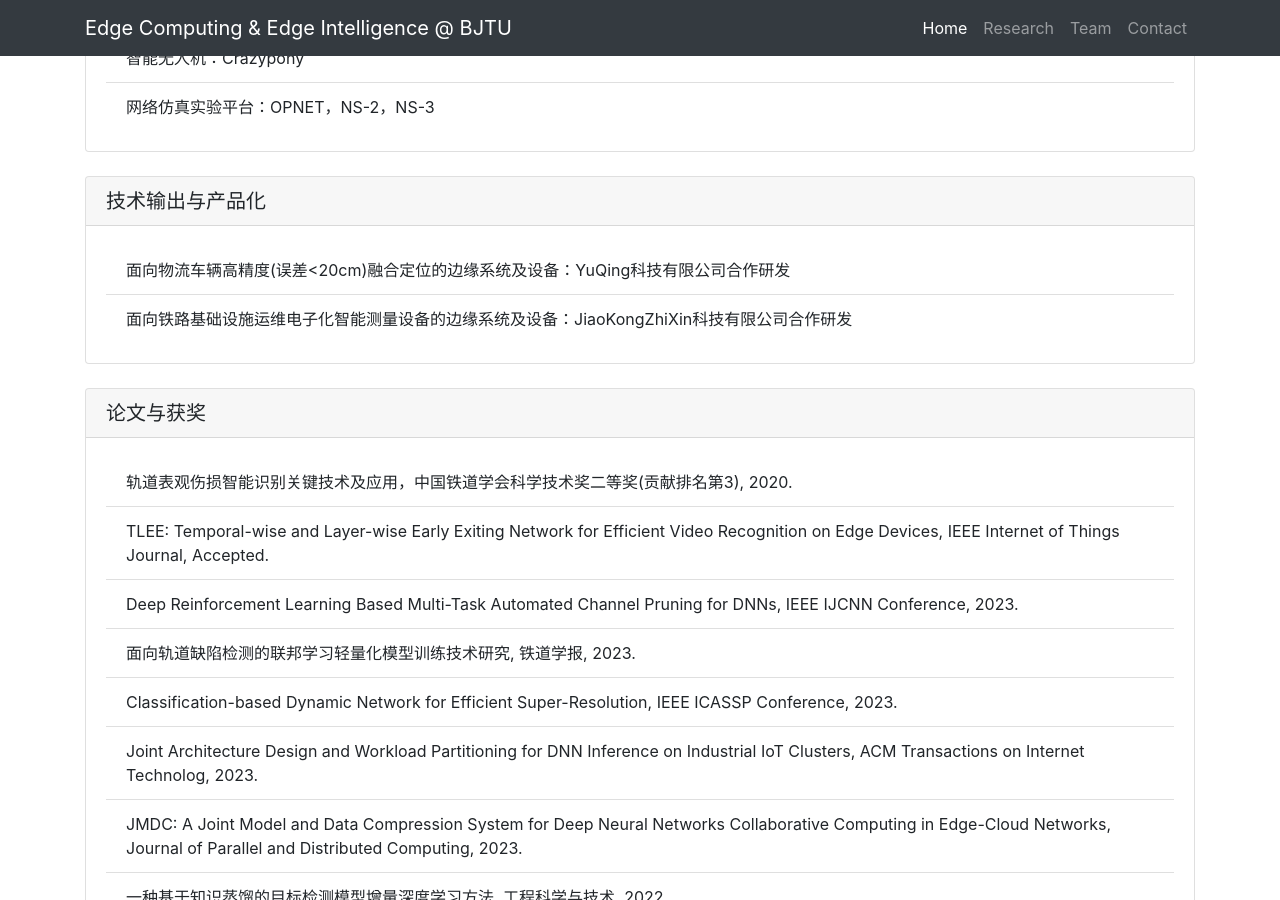
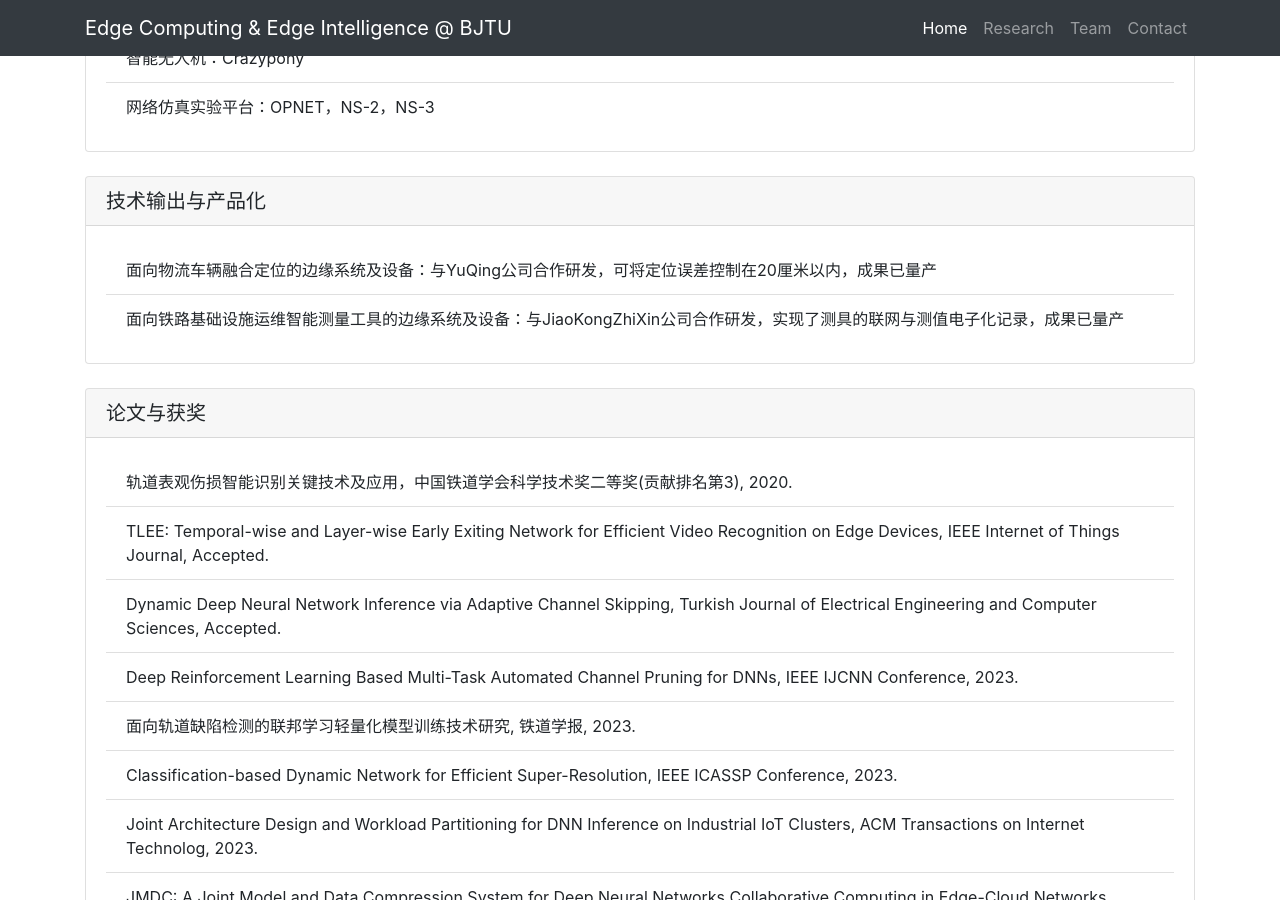
Before and after one commit to fangvv/Homepage, a Jekyll site: the page Edgecomp/index.html, which Jekyll copies as it is, in a window 1280 px wide and 900 px high, scrolled down 2527 px. Built offline with Jekyll 4.4.1, drawn with Linux system fonts in a browser that asks for light colours; comment, search, counter and statistics services are not loaded.

Commit message:
update paper and output

```diff
--- a/Edgecomp/index.html
+++ b/Edgecomp/index.html
@@ -134,8 +134,8 @@
   <h5 class="card-header">技术输出与产品化</h5>
   <div class="card-body">
     <ul class="list-group list-group-flush">
-      <li class="list-group-item">面向物流车辆高精度(误差<20cm)融合定位的边缘系统及设备：YuQing科技有限公司合作研发</li>
-      <li class="list-group-item">面向铁路基础设施运维电子化智能测量设备的边缘系统及设备：JiaoKongZhiXin科技有限公司合作研发</li>
+      <li class="list-group-item">面向物流车辆融合定位的边缘系统及设备：与YuQing公司合作研发，可将定位误差控制在20厘米以内，成果已量产</li>
+      <li class="list-group-item">面向铁路基础设施运维智能测量工具的边缘系统及设备：与JiaoKongZhiXin公司合作研发，实现了测具的联网与测值电子化记录，成果已量产</li>
     </ul>
   </div>
 </div>
@@ -147,6 +147,7 @@
     <ul class="list-group list-group-flush">
       <li class="list-group-item">轨道表观伤损智能识别关键技术及应用，中国铁道学会科学技术奖二等奖(贡献排名第3), 2020.</li>
       <li class="list-group-item">TLEE: Temporal-wise and Layer-wise Early Exiting Network for Efficient Video Recognition on Edge Devices, IEEE Internet of Things Journal, Accepted.</li>
+      <li class="list-group-item">Dynamic Deep Neural Network Inference via Adaptive Channel Skipping, Turkish Journal of Electrical Engineering and Computer Sciences, Accepted.</li>
       <li class="list-group-item">Deep Reinforcement Learning Based Multi-Task Automated Channel Pruning for DNNs, IEEE IJCNN Conference, 2023.</li>
       <li class="list-group-item">面向轨道缺陷检测的联邦学习轻量化模型训练技术研究, 铁道学报, 2023.</li>
       <li class="list-group-item">Classification-based Dynamic Network for Efficient Super-Resolution, IEEE ICASSP Conference, 2023.</li>
```
